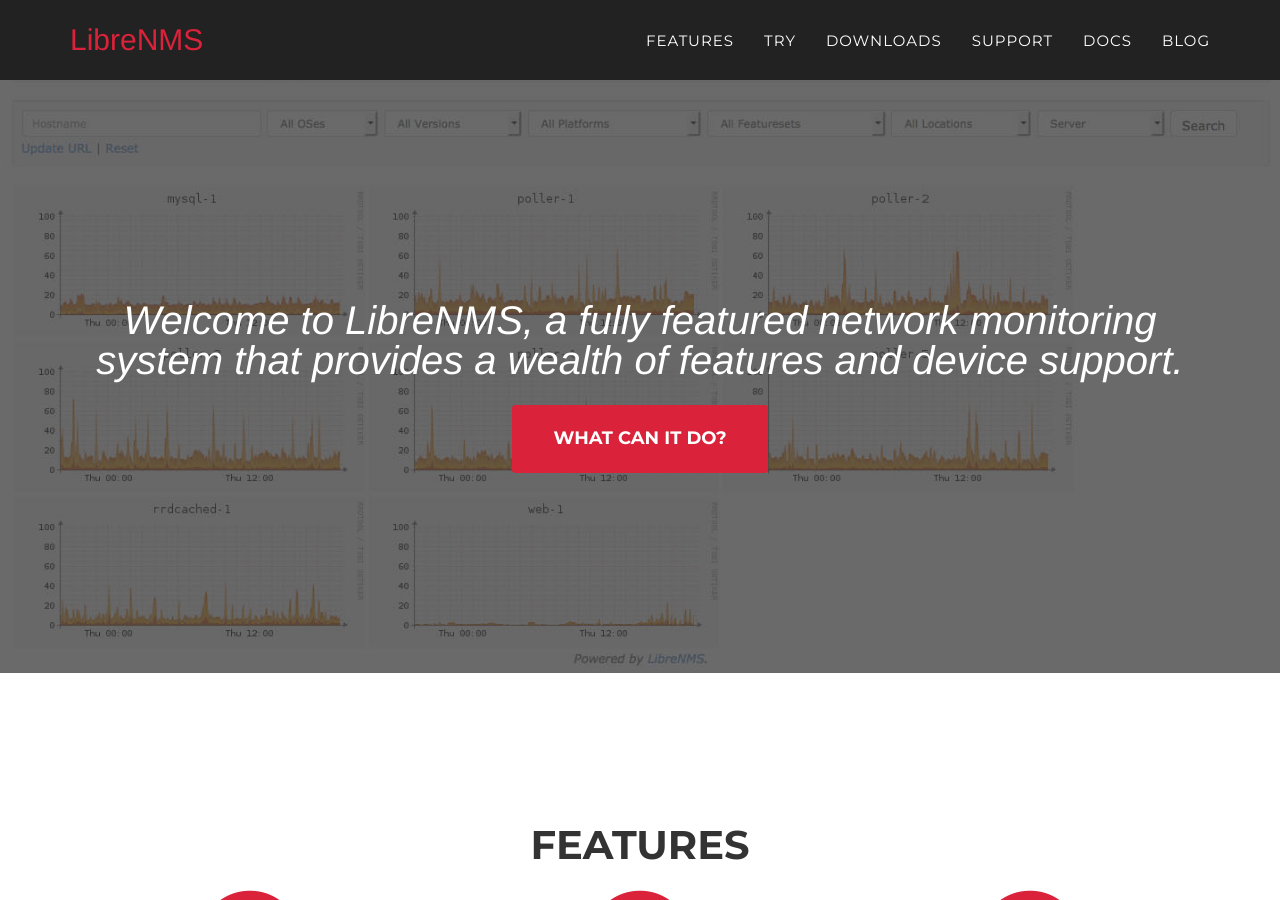
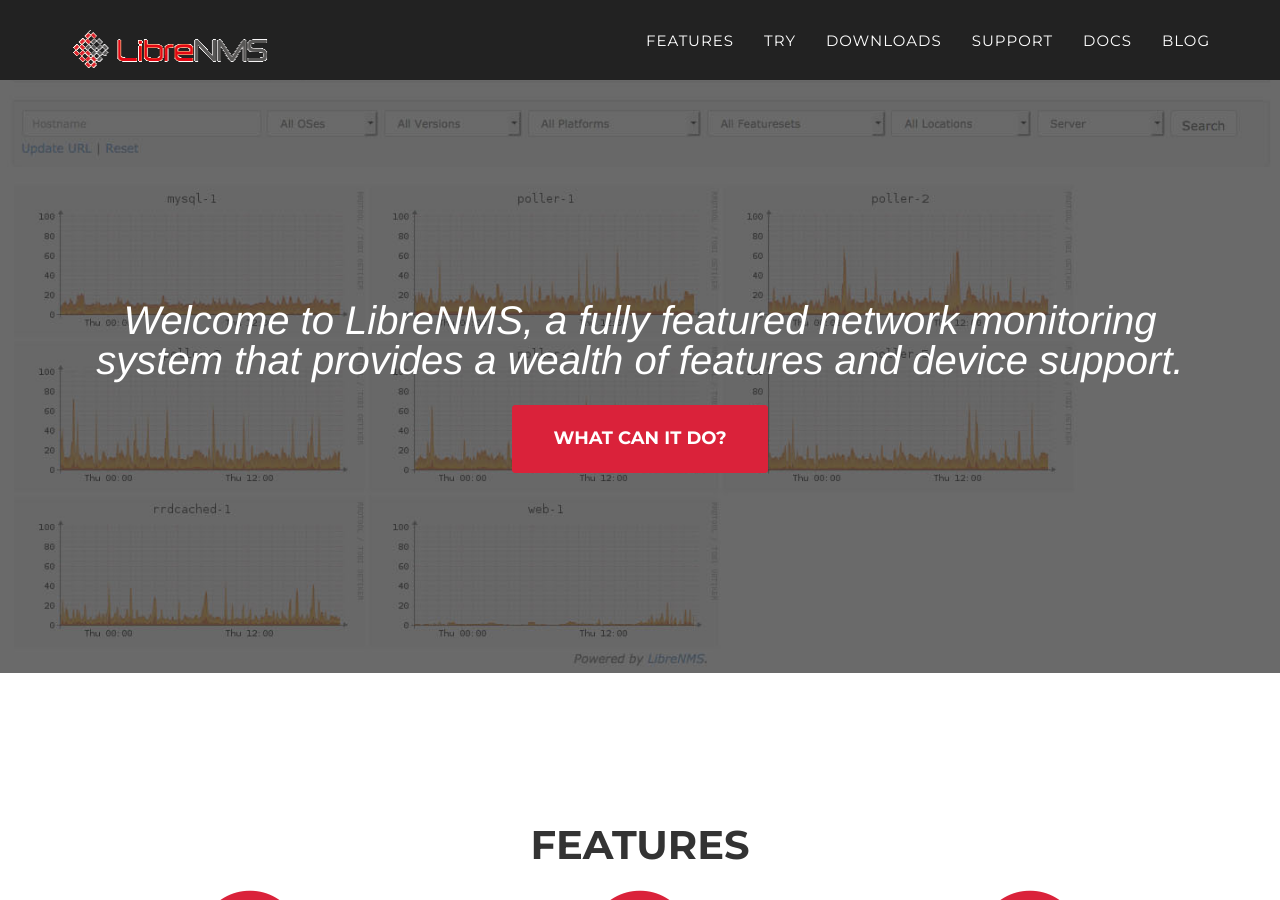
Before and after one commit to librenms/librenms.github.io, a Jekyll site: the page built from index.html, in a window 1280 px wide and 900 px high. Built offline with Jekyll 4.4.1, drawn with Linux system fonts in a browser that asks for light colours; some web fonts are replaced.

Commit message:
Added logo

```diff
--- a/_includes/head.html
+++ b/_includes/head.html
@@ -2,6 +2,7 @@
     <meta charset="utf-8">
     <meta http-equiv="X-UA-Compatible" content="IE=edge">
     <title>{% if page.title %}{{ page.title }}{% else %}{{ site.title }}{% endif %}</title>
+    <link rel="icon" type="image/png" href="{{ "/img/favicon.png" | prepend: site.baseurl }} " />
     <meta name="viewport" content="width=device-width">
     <meta name="description" content="{{ site.description }}">
     <link rel="canonical" href="{{ page.url | replace:'index.html','' | prepend: site.baseurl | prepend: site.url }}">
--- a/_includes/header.html
+++ b/_includes/header.html
@@ -9,7 +9,7 @@
                     <span class="icon-bar"></span>
                     <span class="icon-bar"></span>
                 </button>
-                <a class="navbar-brand page-scroll" href="#page-top">{{site.title}}</a>
+                <a class="navbar-brand page-scroll" href="#page-top"><img src="{{ "/img/LibreNMS-Logo.png" | prepend: site.baseurl }}" width="200" height="43" alt="LibreNMS" /></a>
             </div>
 
             <!-- Collect the nav links, forms, and other content for toggling -->
```
Also changed, not shown: img/LibreNMS-Logo.png (added), img/favicon.png (added).
